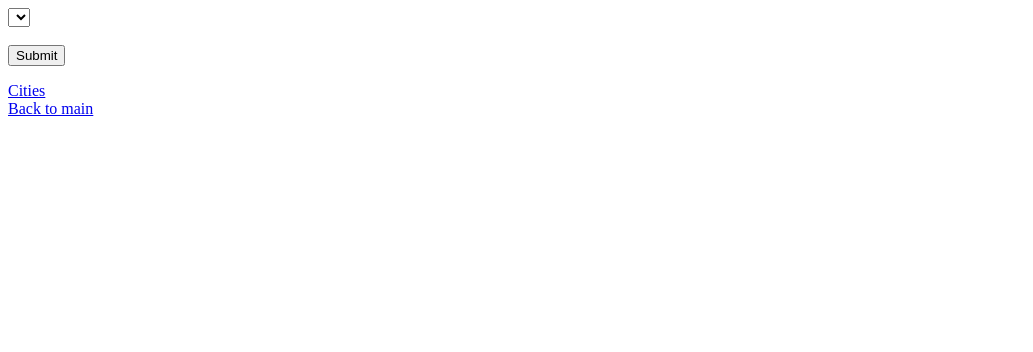
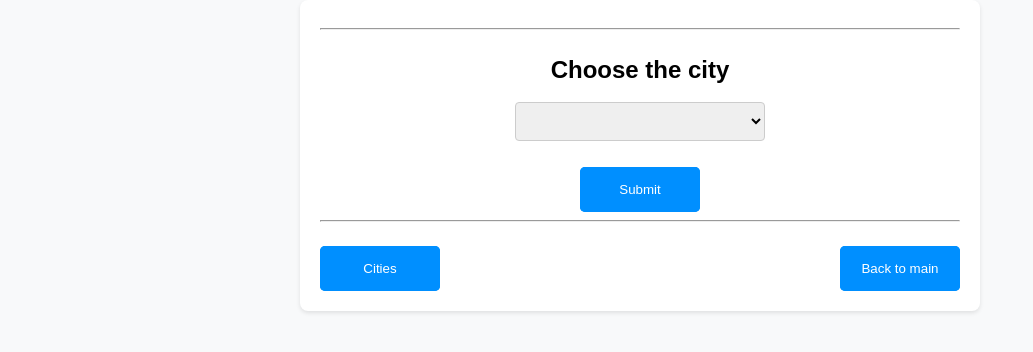
Before and after one commit to siriusdevs/weather_3, a Python web app: template templates/weather_dummy.html in a window 1280 px wide. Shown: the top 352 px of the page, without its empty margins (0-1033 px from the left). Run offline with Jinja, Linux system fonts and the light colour scheme; the template is opened without the code that fills it, so the values that code supplies are empty.

Commit message:
Added CSS.

```diff
--- /dev/null
+++ b/templates/css/style.css
@@ -0,0 +1,172 @@
+html {
+    height: 100%;
+}
+
+body {
+    line-height: 1;
+    font-family: Arial, sans-serif;
+    background-color: #f8f9fa;
+    margin: 0;
+    padding: 0;
+    display: flex;
+    justify-content: center;
+    align-items: center;
+}
+
+a {
+    box-sizing: border-box;
+    text-decoration: none;
+}
+
+.container {
+	min-width: 300px;
+	max-width: 1000px;
+	width: 50%;
+    margin: 0 auto;
+    padding: 20px;
+    background-color: #fff;
+    border-radius: 8px;
+    box-shadow: 0 2px 4px rgba(0, 0, 0, 0.1);
+}
+
+header {
+    text-align: center;
+    margin-bottom: 20px;
+}
+
+h1 {
+    margin-top: 0;
+}
+
+.weather-info {
+    margin-bottom: 30px;
+}
+
+.weather-details p {
+    margin: 5px 0;
+}
+
+.navigation {
+    display: flex;
+    justify-content: space-between;
+    text-align: center;
+}
+
+.navigation a {
+    color: #007bff;
+    text-decoration: none;
+    display: inline-block;
+    margin: 10px;
+}
+
+.glow-on-hover {
+    width: 120px;
+    height: 45px;
+    border: none;
+    outline: none;
+    color: #fff;
+    background: #008fff;
+    cursor: pointer;
+    position: relative;
+    z-index: 0;
+    border-radius: 5px;
+}
+
+.glow-on-hover:before {
+    content: '';
+    background: linear-gradient(45deg, #ff0000, #ff7300, #fffb00, #48ff00, #00ffd5, #002bff, #7a00ff, #ff00c8, #ff0000);
+    position: absolute;
+    top: -2px;
+    left:-2px;
+    background-size: 400%;
+    z-index: -1;
+    filter: blur(5px);
+    width: calc(100% + 4px);
+    height: calc(100% + 4px);
+    animation: glowing 20s linear infinite;
+    opacity: 0;
+    transition: opacity .3s ease-in-out;
+    border-radius: 5px;
+}
+
+.glow-on-hover:active {
+    color: #000
+}
+
+.glow-on-hover:active:after {
+    background: transparent;
+}
+
+.glow-on-hover:hover:before {
+    opacity: 1;
+}
+
+.glow-on-hover:after {
+    z-index: -1;
+    content: '';
+    position: absolute;
+    width: 100%;
+    height: 100%;
+    background: #008fff;
+    left: 0;
+    top: 0;
+    border-radius: 5px;
+}
+
+@keyframes glowing {
+    0% { background-position: 0 0; }
+    50% { background-position: 400% 0; }
+    100% { background-position: 0 0; }
+}
+
+.weather-city {
+    display: block;
+    text-align: center;
+    align-items: center;
+    justify-content: center;
+    margin: 30px;
+}
+
+.weather-details {
+    display: flex;
+    flex-direction: column;
+    font-size: 18px;
+    align-items: flex-start;
+}
+
+.weather-details p {
+    margin: 5px 0;
+}
+
+.weather-details strong {
+    margin-right: 5px;
+}
+
+form {
+    display: flex;
+    flex-direction: column;
+    align-items: center;
+}
+
+#weather {
+	min-width: 250px;
+	max-width: 500px;
+    padding: 10px;
+    margin-bottom: 10px;
+    border-radius: 4px;
+    border: 1px solid #ccc;
+}
+
+input[type="submit"] {
+    padding: 10px 20px;
+    border: none;
+    border-radius: 4px;
+    background-color: #008fff;
+    color: #fff;
+    cursor: pointer;
+    transition: background-color 0.3s ease;
+}
+
+input[type="submit"]:hover {
+    background-color: #008fff;
+}
--- a/templates/weather_dummy.html
+++ b/templates/weather_dummy.html
@@ -1,19 +1,27 @@
+<!DOCTYPE html>
 <html lang="en">
-    <head>
-        <title>
-            Weather
-        </title>
-    </head>
-    <body>
+<head>
+    <meta charset="UTF-8">
+    <meta name="viewport" content="width=device-width, initial-scale=1.0">
+    <title>Weather</title>
+    <link rel="stylesheet" href="./css/style.css">
+</head>
+<body>
+    <div class="container">
+        <hr>
         <form id="weather_form" action="/weather">
+            <h2>Choose the city</h2>
             <select id="weather" name="city" form="weather_form">
                 {form_options}
             </select>
-            <br><br>
-            <input type="submit">
+            <br>
+           <button type="submit" class="glow-on-hover">Submit</button>
         </form>
-        <a href="/cities">Cities</a>
-        <br>
-        <a href="/">Back to main</a>
-    </body>
+        <hr><br>
+        <nav class="navigation">
+            <button onclick="location.href='/cities'" class="glow-on-hover">Cities</button>
+            <button onclick="location.href='/'" class="glow-on-hover">Back to main</button>
+        </nav>
+    </div>
+</body>
 </html>
```
Also changed, not shown: templates/cities.html (+20 -15 lines), templates/error_page.html (+17 -11 lines), templates/index.html (+18 -13 lines), templates/weather.html (+32 -15 lines).
